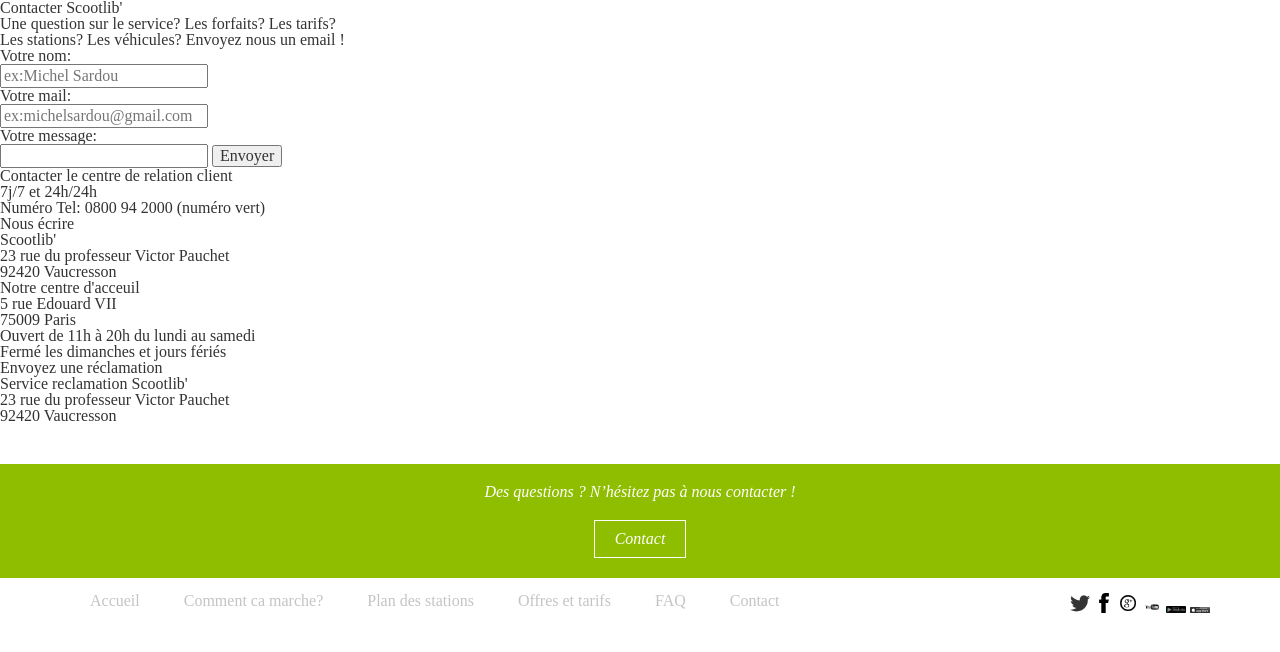
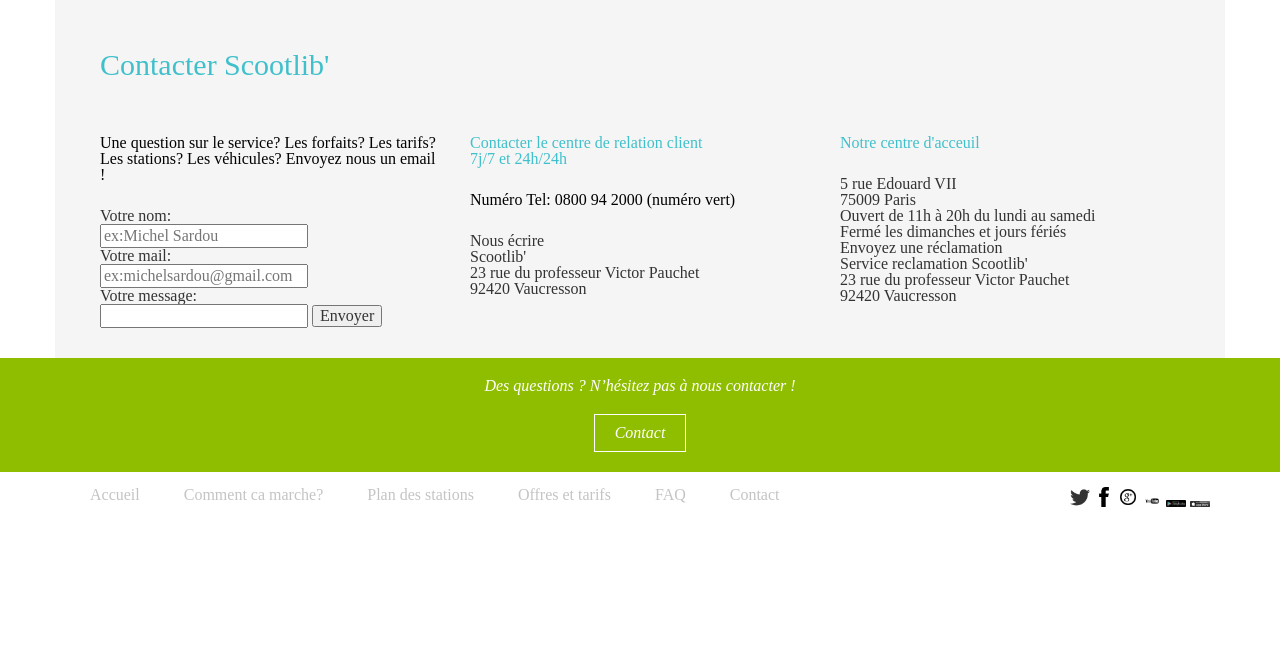
Before and after one commit to RaphaelAugustin/projectTransversal, a PHP site: template views/contact.html.twig in a window 1280 px wide. Shown: the part 68-720 px from the top of the page. Run offline with PHP 8.4, Linux system fonts and the light colour scheme; the template is opened without the code that fills it, so the values that code supplies are empty; some libraries are stand-ins or nearby versions.

Commit message:
Refactore signIn, login, contact

```diff
--- a/views/contact.html.twig
+++ b/views/contact.html.twig
@@ -2,9 +2,10 @@
 
 {% block content %}
     <!-- CONTACT -->
-    <div class="bloc-contact-page">
-        <p class="contact-scoot"> Contacter Scootlib'</p>
-        <p class="question">Une question sur le service? Les forfaits? Les tarifs?
+        <div class="bloc-contact-page container">
+            <p class="contact-scoot col-lg-12"> Contacter Scootlib'</p>
+            <div class="col-lg-4 text-top">
+                <p class="question dark">Une question sur le service? Les forfaits? Les tarifs?
                     <br>Les stations? Les véhicules? Envoyez nous un email !</p>
                 <p class="nom">Votre nom:</p>
                 <input class="input-nom" type="text" name="nom" placeholder="ex:Michel Sardou">
@@ -13,13 +14,17 @@
                 <p class="message">Votre message:</p>
                 <input class="input-message" type="text" name="message">
                 <input type="button" class="button" value="Envoyer">
-        <p class="contact-client">Contacter le centre  de relation client <br>
+            </div>
+            <div class="col-lg-4  text-top">
+                <p class="contact-client blue">Contacter le centre  de relation client <br>
                     7j/7 et 24h/24h </p>
-        <p class="numero">Numéro Tel: 0800 94 2000 (numéro vert)</p>
+                <p class="numero dark">Numéro Tel: 0800 94 2000 (numéro vert)</p>
                 <p class="ecrire">Nous écrire</p>
                 <p class="adresse-ecrire">Scootlib'<br>23 rue du professeur Victor Pauchet <br>
                     92420 Vaucresson</p>
-        <p class="centre">Notre centre d'acceuil</p>
+            </div>
+            <div class="col-lg-4  text-top">
+                <p class="centre blue">Notre centre d'acceuil</p>
                 <p class="adresse-centre">5 rue Edouard VII <br>
                     75009 Paris <br>
                     Ouvert de 11h à 20h du lundi au samedi<br>
@@ -29,4 +34,5 @@
                     23 rue du professeur Victor Pauchet <br>
                     92420 Vaucresson</p>
             </div>
+        </div>
 {% endblock %}
--- a/views/layout.html
+++ b/views/layout.html
@@ -38,11 +38,11 @@
 {% block content %}{% endblock %}
 
 <!-- Footer -->
-<section id="question" class="text-center">
+<section id="question" class="text-center col-lg-12">
     <p>Des questions ? N’hésitez pas à nous contacter !</p>
     <a href="#" class="button">Contact</a>
 </section>
-<div class="footer">
+<div class="footer col-lg-12">
     <div class="container">
         <ul class="pull-left">
             <li><a href="index.php?p=home">Accueil</a></li>
--- a/web/css/style.css
+++ b/web/css/style.css
@@ -213,6 +213,7 @@ section {
     background: #8fbe00;
     padding: 20px 0;
     margin-bottom: 0;
+    margin-top: 0;
 }
 #question p {
     padding: 0;
@@ -257,3 +258,56 @@ section {
     display: inline-block;
     width: 20px;
 }
+
+
+form label {
+    display: block;
+    margin-top: 20px;
+    margin-left: 200px;
+}
+form input[type=text], form input[type=email], form input[type=password], form input[type=number], form input[type=date] {
+    display: block;
+    border-radius: 10px;
+    border: 1px solid black;
+    width: 300px;
+    margin-bottom: 10px;
+    margin-left: 200px;
+}
+form input[type=submit],form input[type=button], .bloc-inscription-suite, .texte-terme, .texte-champ {
+    margin-left: 200px;
+}
+
+.etat {
+    color: #8fbe00;
+    font-weight: bold;
+    font-family: 'Lora';
+    font-size: 25px;
+}
+
+
+
+
+.contact-scoot {
+    color: #40c0cb;
+    font-size: 30px;
+    margin-bottom: 30px;
+    margin-top: 20px;
+}
+
+.text-top {
+    vertical-align: text-top;
+}
+
+.blue {
+    color: #40c0cb;
+    margin: 25px 0;
+}
+
+.dark {
+    color: black;
+    margin: 25px 0;
+}
+.bloc-contact-page {
+    background: #F5F5F5;
+    padding: 30px;
+}
```
Also changed, not shown: views/logIn.html.twig (+10 -7 lines), views/signIn.html.twig (+5 -5 lines). Lines whose indentation alone changed are shown as unchanged.
